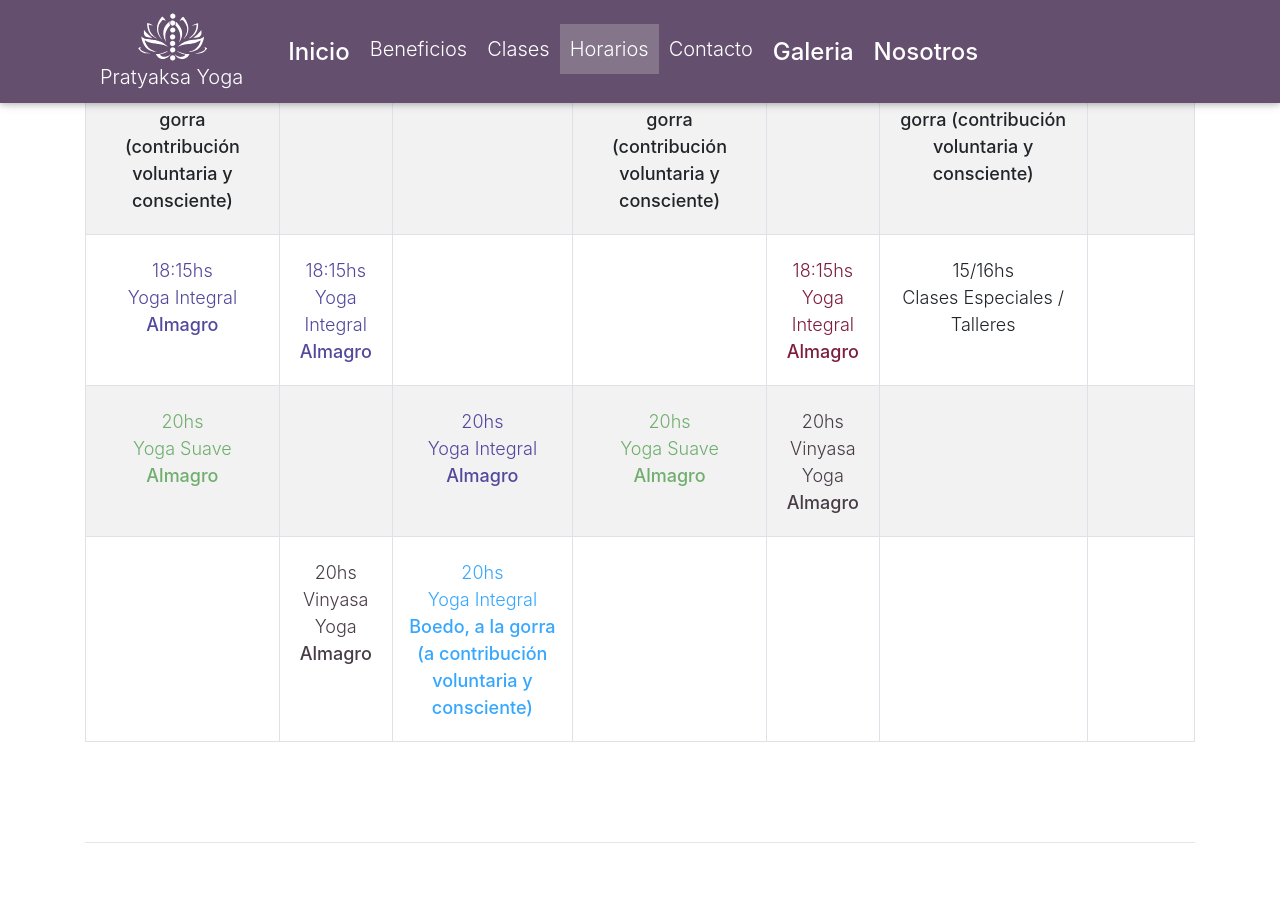
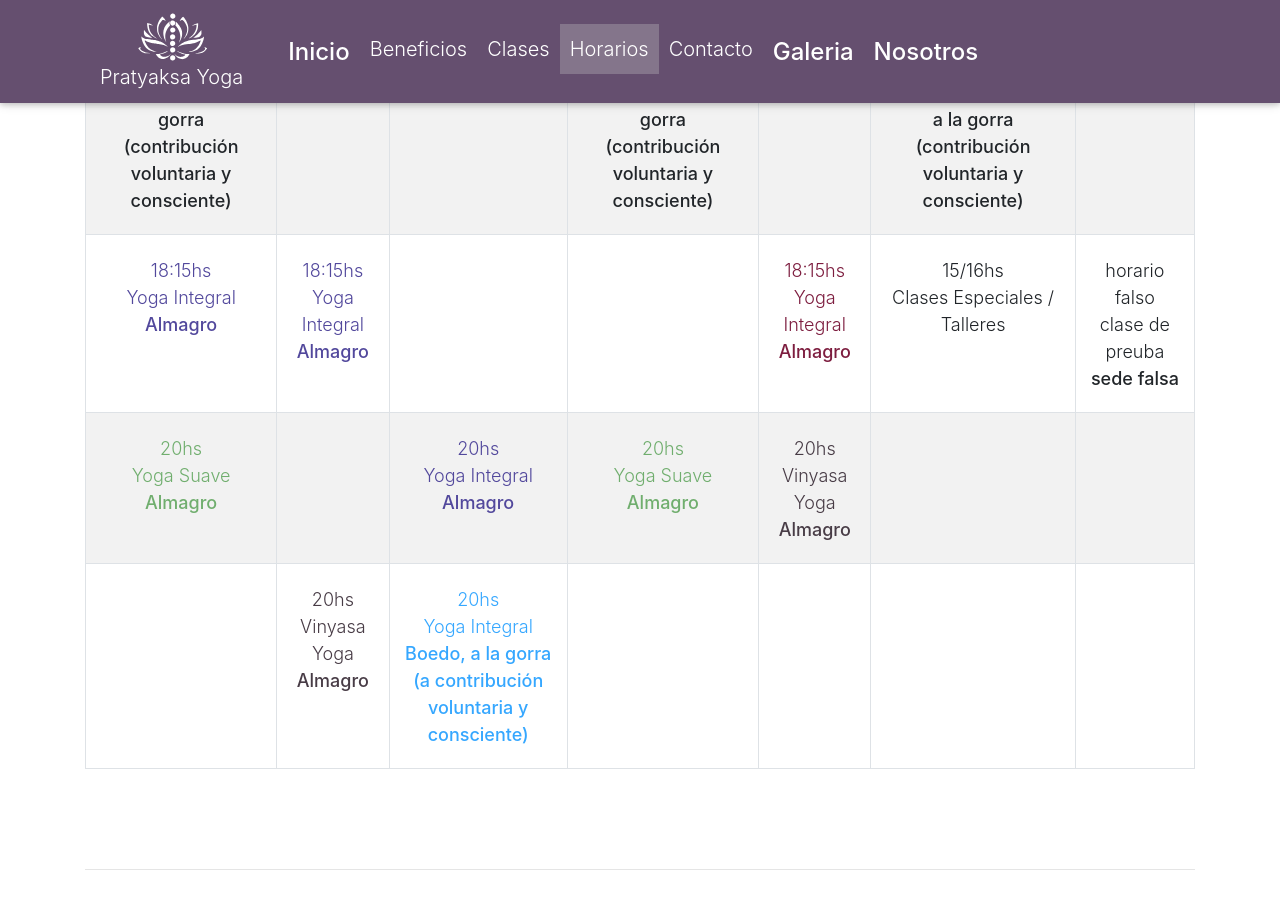
Before and after one commit to pratyaksayoga/pratyaksayoga.github.io, a Jekyll site: the page built from home.md, in a window 1280 px wide and 900 px high, scrolled down 3196 px. Built offline with Jekyll 4.4.1, drawn with Linux system fonts in a browser that asks for light colours; nearby versions of some CDN libraries.

Commit message:
Update from Forestry.io Javier updated _data/horario.yml

```diff
--- a/_data/horario.yml
+++ b/_data/horario.yml
@@ -132,9 +132,9 @@ domingo:
     sede: ''
     color: ''
   espacio-2:
-    clase: ''
-    horario: ''
-    sede: ''
+    clase: clase de preuba
+    horario: horario falso
+    sede: sede falsa
     color: ''
   espacio-3:
     clase: ''
```
